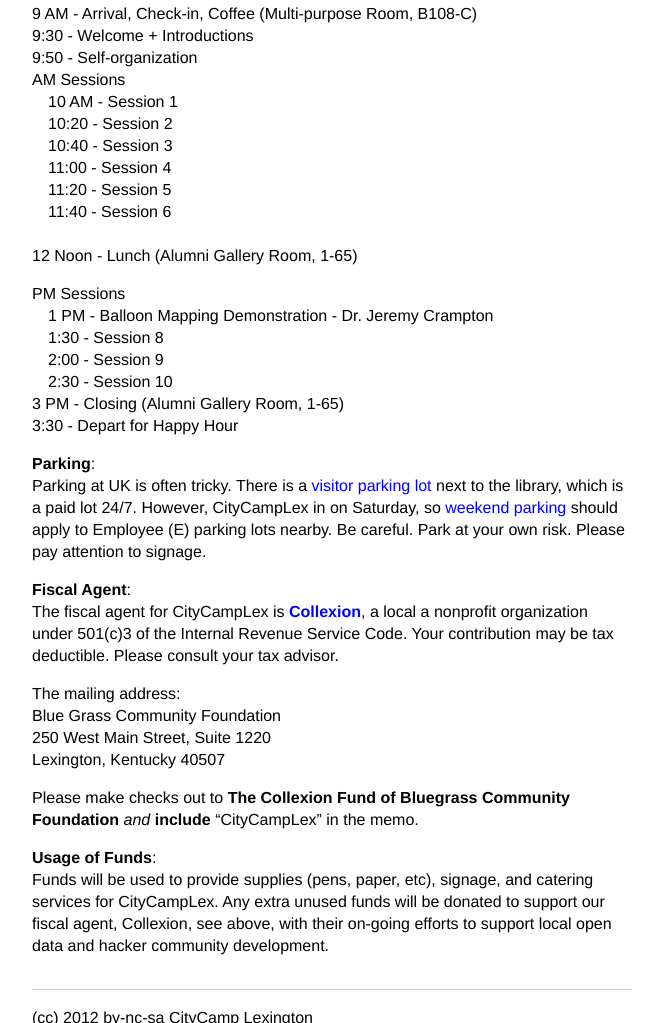
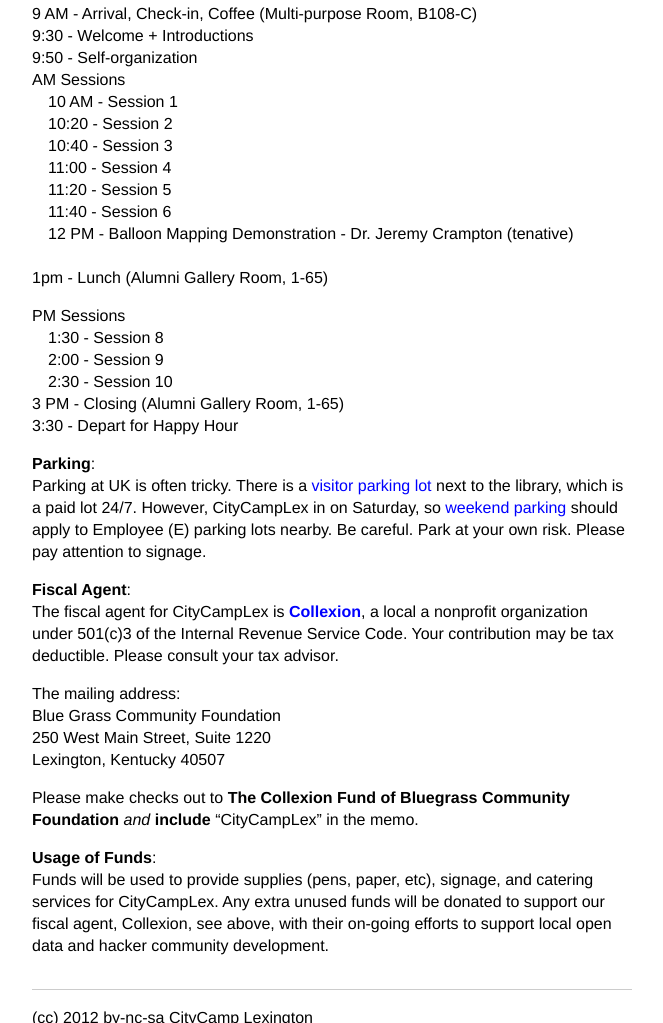
Before and after one commit to openlexington/CityCampLex, a plain HTML site: page index.html in a window 1280 px wide. Shown: the part 997-2020 px from the top of the page, without its empty margins (308-971 px from the left). Drawn offline with nearby package versions, Linux system fonts and the light colour scheme.

Commit message:
changing lunch to 1pm

```diff
--- a/index.html
+++ b/index.html
@@ -114,13 +114,13 @@
       				<li>11:00 - Session 4</li>
       				<li>11:20 - Session 5</li>
       				<li>11:40 - Session 6</li>
+      				<li>12 PM - Balloon Mapping Demonstration - Dr. Jeremy Crampton (tenative)</li>
       			</ul>
       		</li>
-      		<li><p><br />12 Noon - Lunch (Alumni Gallery Room, 1-65)</p></li>
+      		<li><p><br />1pm - Lunch (Alumni Gallery Room, 1-65)</p></li>
       		<li>PM Sessions
       			<ul class="sessions">
-      				<li>1 PM - Balloon Mapping Demonstration - Dr. Jeremy Crampton</li>
-		      		<li>1:30 - Session 8</li>
+      				<li>1:30 - Session 8</li>
       				<li>2:00 - Session 9</li>
       				<li>2:30 - Session 10</li>
       			</ul>
```
